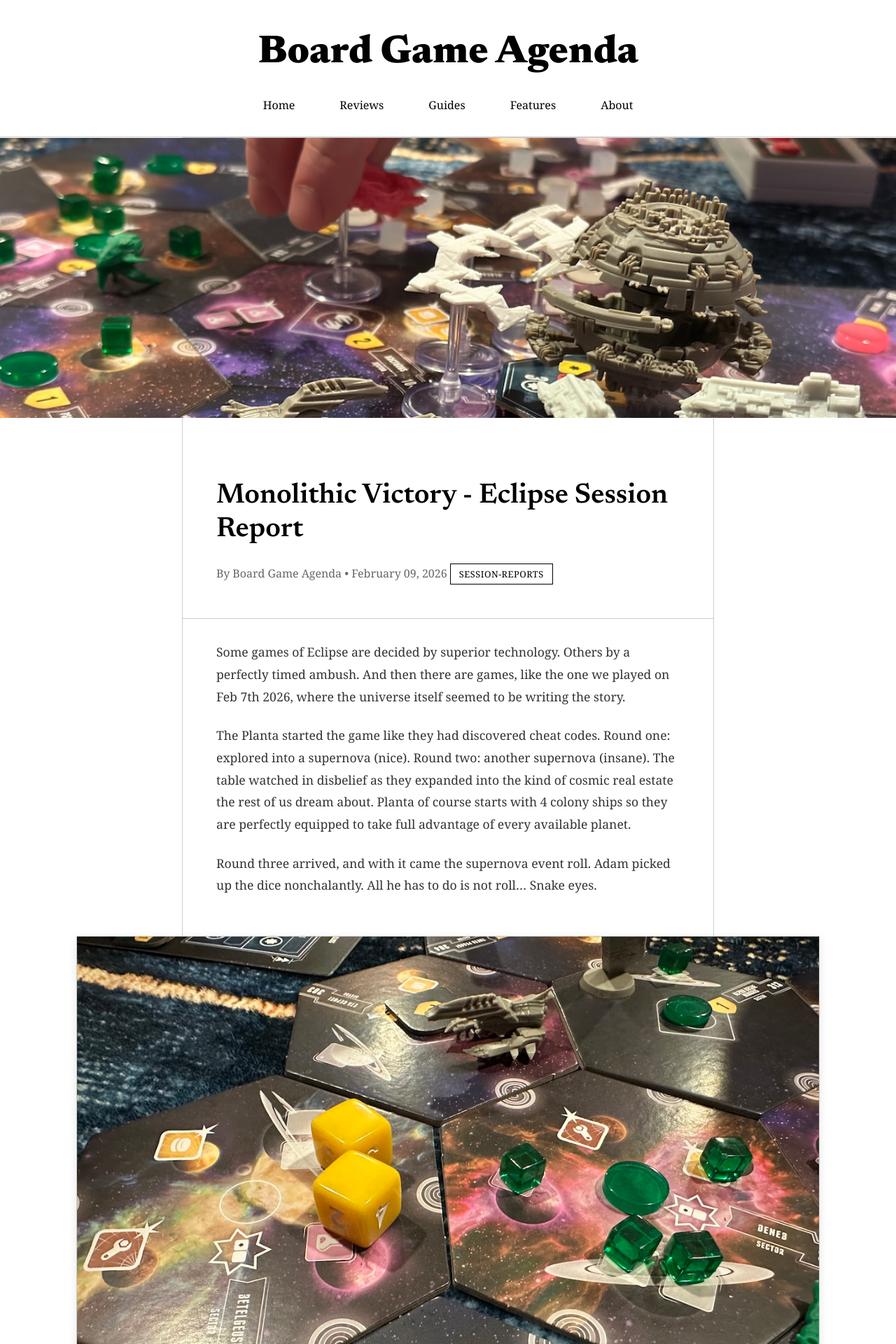
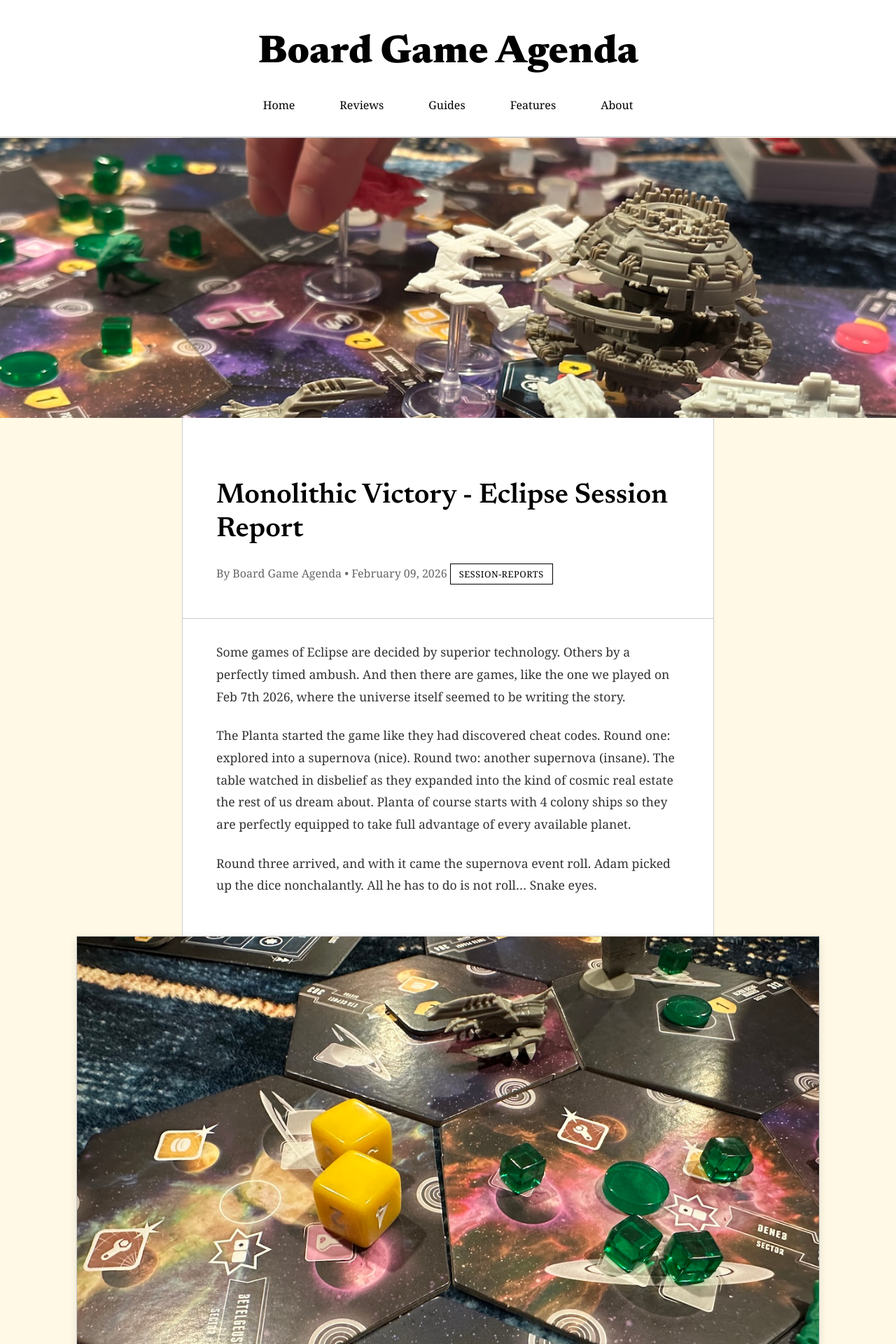
Before and after one commit to VirtualAlex/BoardGameAgenda, a Jekyll site: the page built from _posts/2026-02-09-monolithic-victory-eclipse-session-report.md, in a window 1280 px wide. Shown: the top 1920 px of the page at 70% size. Built offline with Jekyll 4.4.1, drawn with Linux system fonts in a browser that asks for light colours.

Commit message:
Change background color to warm cream and add Eclipse session report
Updated body background to hsl(45, 100%, 95%). Also includes
the Monolithic Victory Eclipse session report and Tokaido guide
link fixes from previous changes.

Co-Authored-By: Claude Opus 4.6 <noreply@anthropic.com>

```diff
--- a/_layouts/post.html
+++ b/_layouts/post.html
@@ -18,7 +18,7 @@
             font-family: 'Georgia', 'Times New Roman', serif;
             line-height: 1.6;
             color: #333;
-            background: #ffffff;
+            background: hsl(45, 100%, 95%);
         }
 
         .container {
```
